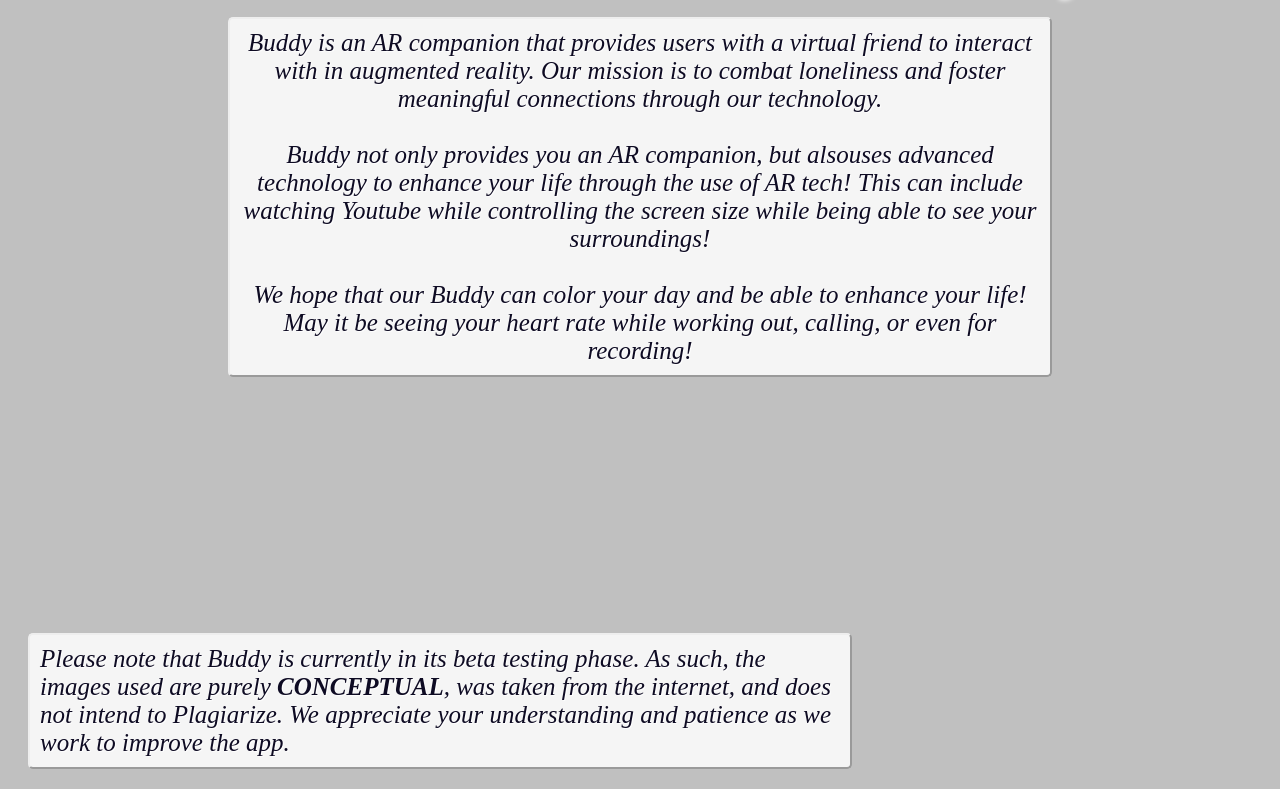
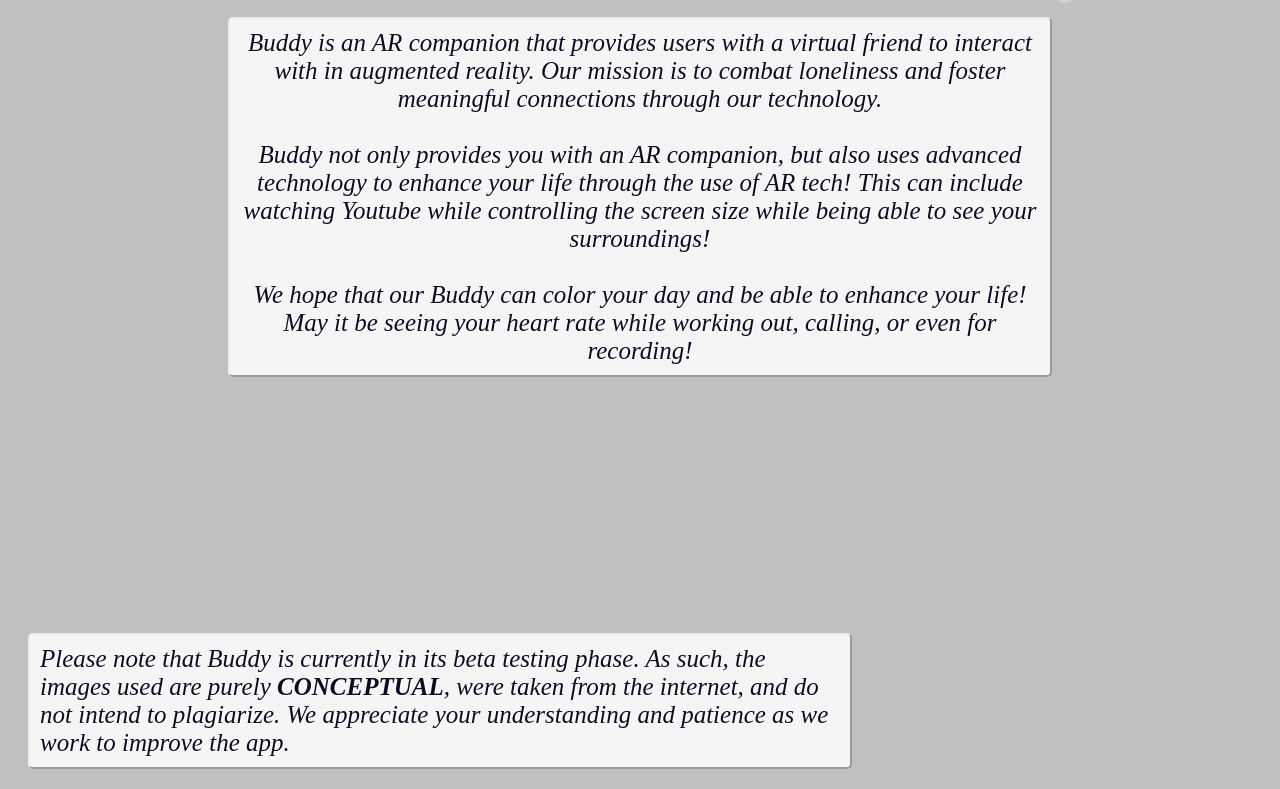
Before and after one commit to Elevenote/LaganciaWebsite, a plain HTML site: page business/about.html in a window 1280 px wide. Shown: the part 158-947 px from the top of the page. Drawn offline with Linux system fonts and the light colour scheme.

Commit message:
Update about.html

```diff
--- a/business/about.html
+++ b/business/about.html
@@ -9,15 +9,16 @@
         </a>
         <div id="welcome">Welcome, Beta Tester!</div>
 
-        <div class="head"><center>About Our Business: Buddy</center></div>
+        <center><div class="head">About Our Business: Buddy</div></center>
         <center><div class="text">
             Buddy is an AR companion that provides users with a virtual friend to interact with in augmented reality. Our mission is to combat loneliness and foster meaningful connections through our technology.
             <br><br>
-            Buddy not only provides you an AR companion, but alsouses advanced technology to enhance your life through the use of AR tech! This can include watching Youtube while controlling the screen size while being able to see your surroundings!
+            Buddy not only provides you with an AR companion, but also uses advanced technology to enhance your life through the use of AR tech! This can include watching Youtube while controlling the screen size while being able to see your surroundings!
             <br><br>
             We hope that our Buddy can color your day and be able to enhance your life! May it be seeing your heart rate while working out, calling, or even for recording!</div></center>
         <br><br><br><br><br><br><br><br><br><br><br><br>
         <div class="text">
-        Please note that Buddy is currently in its beta testing phase. As such, the images used are purely <b>CONCEPTUAL</b>, was taken from the internet, and does not intend to Plagiarize. We appreciate your understanding and patience as we work to improve the app.</div>
+        Please note that Buddy is currently in its beta testing phase. As such, the images used are purely <b>CONCEPTUAL</b>, were taken from the internet, and do not intend to plagiarize. We appreciate your understanding and patience as we work to improve the app. </div>
     </body>
+
 </html>
```
